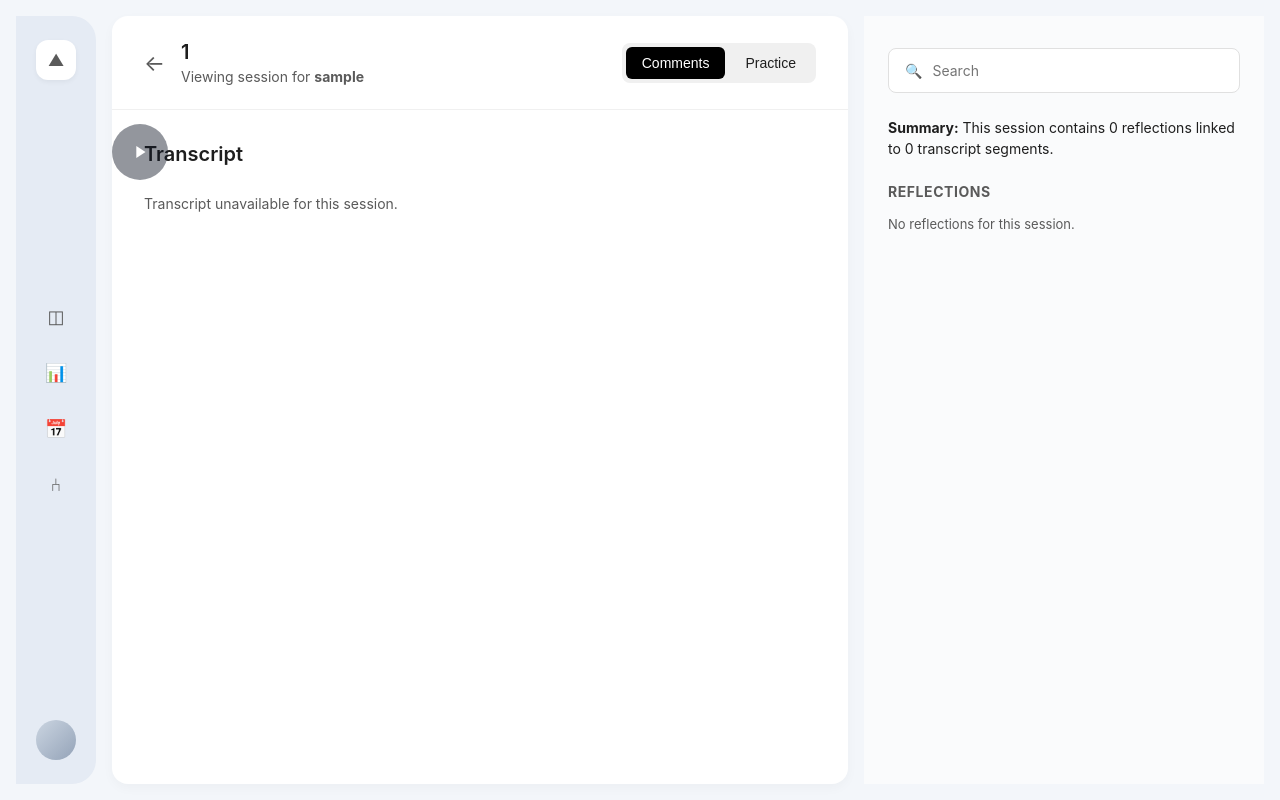
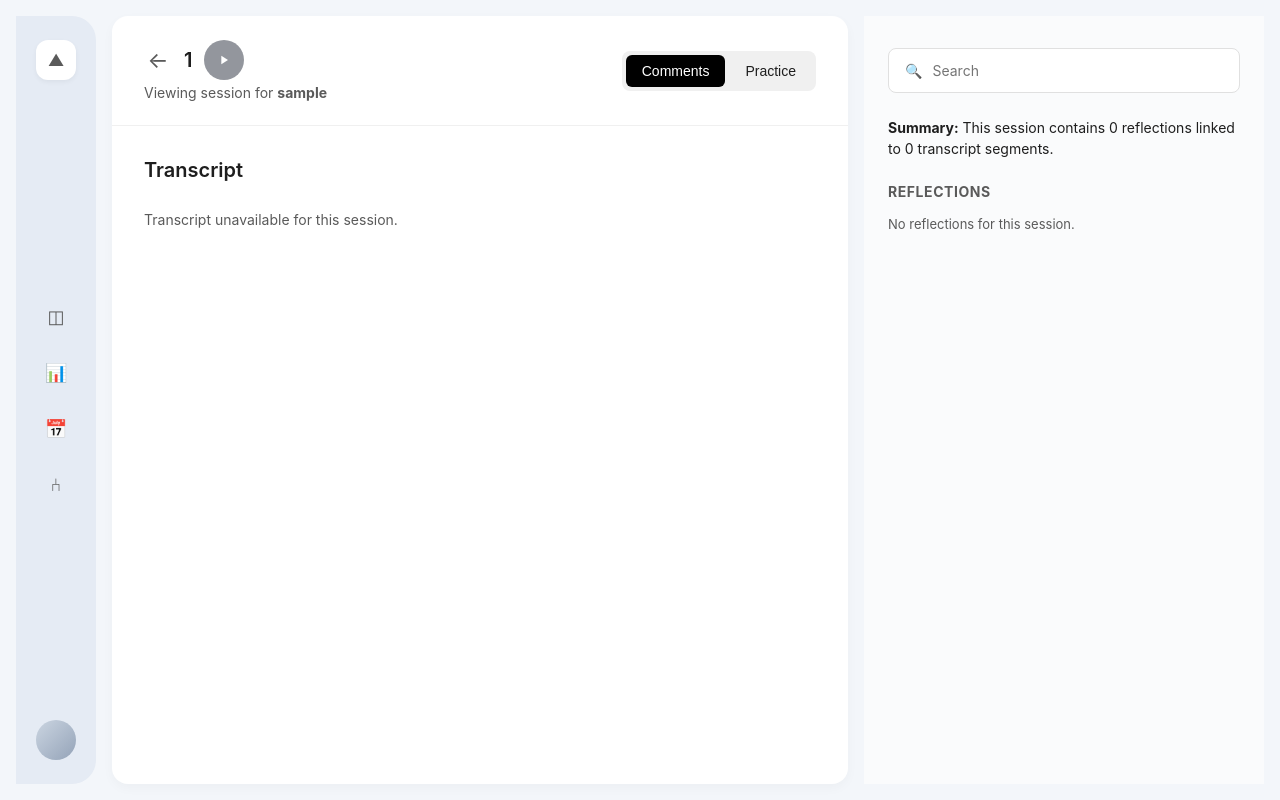
Before and after one commit to lucaskmiyazaki/noonchi_appraisal, a Flask app: a page that uses templates/session.html in a window 1280 px wide. Run offline with Flask 3, Linux system fonts and the light colour scheme; data that the repository does not hold is empty.

Commit message:
style: fix alignment

```diff
--- a/templates/session.html
+++ b/templates/session.html
@@ -32,9 +32,10 @@
     .session-nav-avatar { width: 40px; height: 40px; border-radius: 999px; background: linear-gradient(135deg, #cbd5e1, #94a3b8); }
     .session-main { position: relative; z-index: 1; background: var(--panel-bg); border-radius: var(--card-radius); box-shadow: 0 4px 12px rgba(0,0,0,0.03); display: flex; flex-direction: column; min-width: 0; overflow: hidden; }
     .session-main-header { display: flex; align-items: center; justify-content: space-between; gap: 16px; padding: 24px 32px; border-bottom: 1px solid #f0f0f0; }
-    .session-main-title-group { display: flex; align-items: center; gap: 16px; min-width: 0; }
-    .back-link { color: var(--text-muted); text-decoration: none; font-size: 22px; line-height: 1; }
+    .session-main-title-group { display: flex; align-items: flex-start; gap: 16px; min-width: 0; }
+    .back-link { color: var(--text-muted); text-decoration: none; font-size: 22px; line-height: 1; display: inline-flex; align-items: center; justify-content: center; width: 28px; height: 28px; flex: 0 0 auto; }
     .session-heading { display: flex; flex-direction: column; gap: 4px; min-width: 0; }
+    .session-heading-title-row { display: flex; align-items: center; gap: 12px; min-width: 0; }
     .session-heading h1 { font-size: 20px; font-weight: 600; margin: 0; }
     .subtle-line { color: var(--text-muted); font-size: 14px; margin: 0; }
     .session-toggle-group { display: inline-flex; background: #f0f0f0; border-radius: 8px; padding: 4px; gap: 4px; }
@@ -44,8 +45,7 @@
     .transcript-scroll { height: 100%; overflow-y: auto; padding: 32px; }
     .transcript-content { max-width: 700px; margin: 0 auto; }
     .section-title { font-size: 20px; font-weight: 600; margin: 0 0 24px; }
-    .session-floating-play { position: fixed; top: 124px; left: 112px; z-index: 4; }
-    .session-play-btn { width: 56px; height: 56px; display: inline-flex; align-items: center; justify-content: center; border: 0; border-radius: 999px; background: #111827; color: #fff; box-shadow: 0 10px 24px rgba(17, 24, 39, 0.18); cursor: pointer; }
+    .session-play-btn { width: 40px; height: 40px; flex: 0 0 auto; display: inline-flex; align-items: center; justify-content: center; border: 0; border-radius: 999px; background: #111827; color: #fff; box-shadow: 0 8px 18px rgba(17, 24, 39, 0.14); cursor: pointer; }
     .session-play-btn:hover { background: #1f2937; }
     .session-play-btn:disabled { opacity: 0.45; cursor: not-allowed; box-shadow: none; }
     .session-play-btn svg { width: 22px; height: 22px; fill: currentColor; }
@@ -108,7 +108,6 @@
       .session-nav { display: none; }
       .session-main { min-height: 60vh; }
       .session-sidebar-panel { height: auto; min-height: 0; }
-      .session-floating-play { top: 24px; left: 20px; }
       .reflection-links { display: none; }
     }
   </style>
@@ -128,17 +127,17 @@
       </div>
       <div class="session-nav-avatar"></div>
     </nav>
-    <div class="session-floating-play">
-      <button id="playBtn" class="session-play-btn" type="button" aria-label="Play audio" disabled>
-        <svg viewBox="0 0 24 24" aria-hidden="true"><path d="M8 5.5v13l10-6.5z"></path></svg>
-      </button>
-    </div>
     <div class="session-main">
       <header class="session-main-header">
         <div class="session-main-title-group">
-          <a class="back-link" href="/{{ resolved_user|urlencode }}" aria-label="Back to sessions">←</a>
           <div class="session-heading">
-            <h1>{{ resolved_session }}</h1>
+            <div class="session-heading-title-row">
+              <a class="back-link" href="/{{ resolved_user|urlencode }}" aria-label="Back to sessions">←</a>
+              <h1>{{ resolved_session }}</h1>
+              <button id="playBtn" class="session-play-btn" type="button" aria-label="Play audio" disabled>
+                <svg viewBox="0 0 24 24" aria-hidden="true"><path d="M8 5.5v13l10-6.5z"></path></svg>
+              </button>
+            </div>
             <p class="subtle-line">Viewing session for <strong>{{ resolved_user }}</strong></p>
           </div>
         </div>
```
